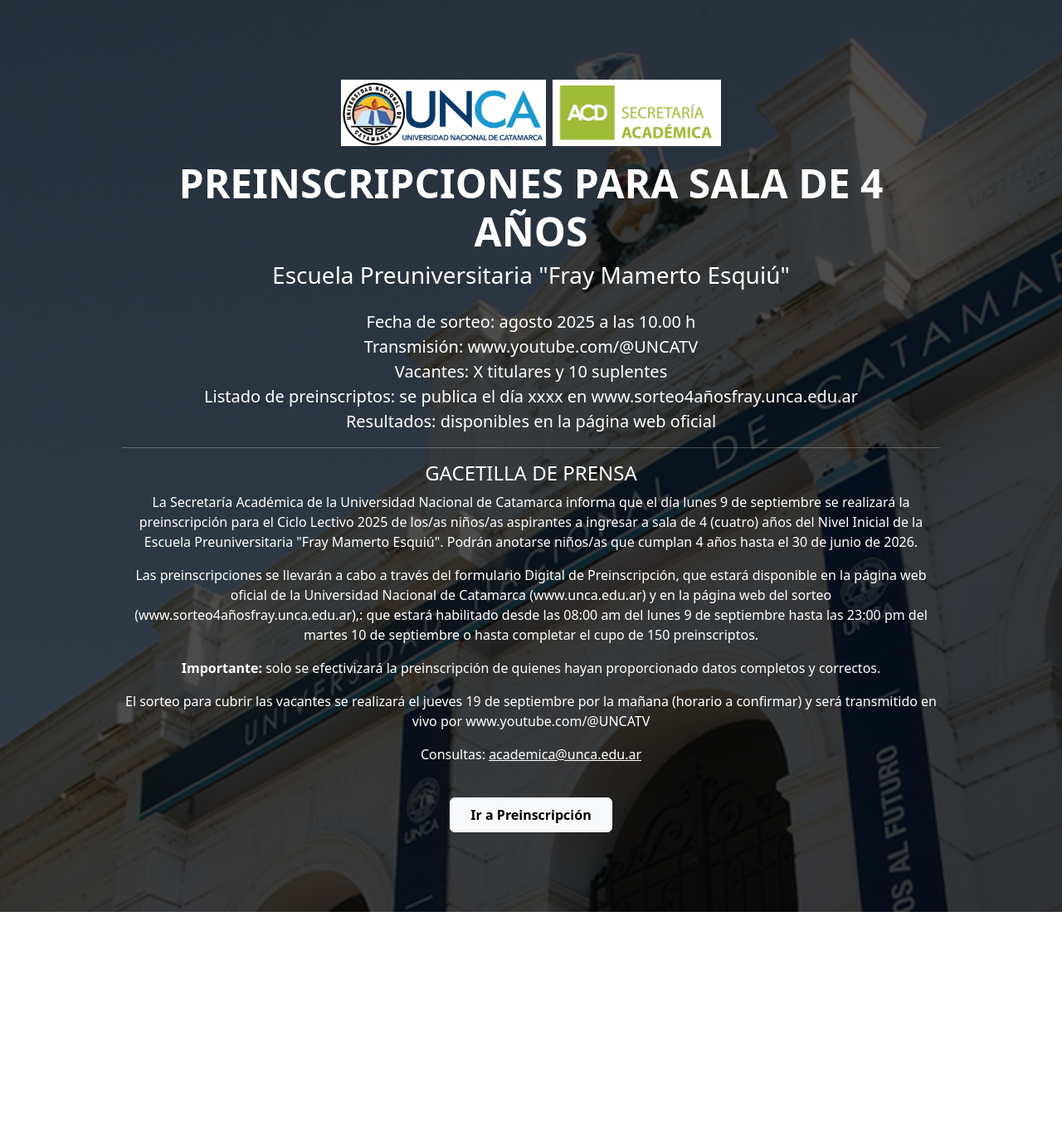
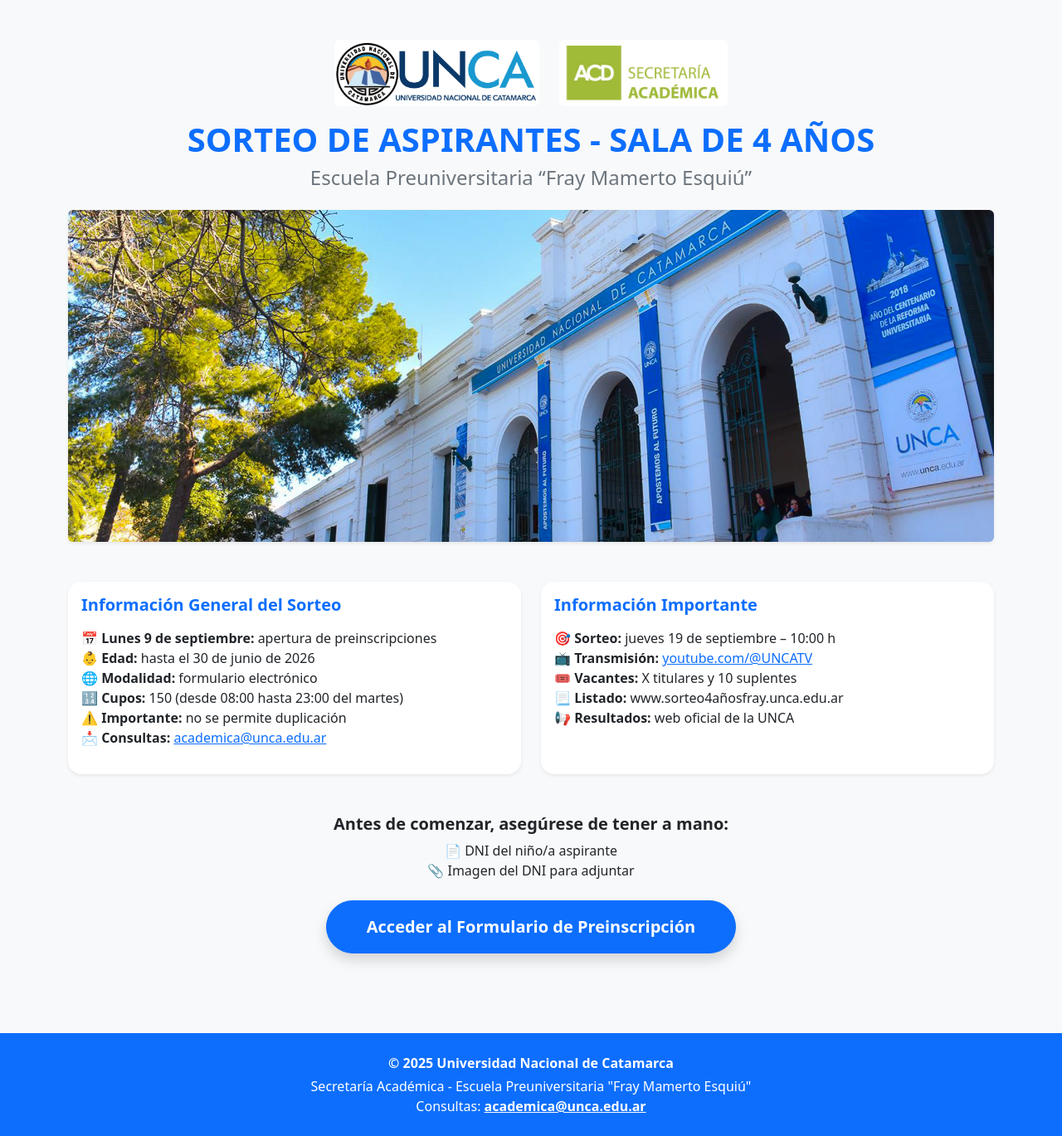
Before and after one commit to Ulises-Gordillo-1999/Sorteo, a React (Create React App) app in the folder frontend/: page / in a window 1280 px wide. Shown: the whole page at 83% size. Before the commit the page ends 1099 px from the top, so only its background shows below. Built offline with nearby package versions, Linux system fonts and the light colour scheme.

Commit message:
Correciones en el homepage y la imagen principal de la homepage

```diff
--- a/frontend/src/App.js
+++ b/frontend/src/App.js
@@ -13,16 +13,19 @@
 import HistorialSorteos from "./pages/HistorialSorteos";
 import DetalleSorteo from "./pages/DetalleSorteo";
 import HomeUnca from './pages/HomeUnca';
+import HomeUnca1 from './pages/HomeUnca1';
 import AnimacionSorteo from "./pages/AnimacionSorteo";
+import ScrollToTop from './components/ScrollToTop';
 
 
 
 function App() {
   return (
     <Router>
+      <ScrollToTop/>
       <div>
         <Routes>
-          <Route path="/" element={<HomeUnca />} />
+          <Route path="/" element={<HomeUnca1 />} />
           <Route path="/login" element={<Login />} />
           {/* Rutas Protegiddas */}
           <Route path="/admin" element={<PrivateRoute><Dashboard />{" "}</PrivateRoute>} >
--- /dev/null
+++ b/frontend/src/components/ScrollToTop.js
@@ -0,0 +1,14 @@
+import { useEffect } from 'react';
+import { useLocation } from 'react-router-dom';
+
+function ScrollToTop() {
+  const { pathname } = useLocation();
+
+  useEffect(() => {
+    window.scrollTo(0, 0); // Mueve al tope de la página
+  }, [pathname]);
+
+  return null;
+}
+
+export default ScrollToTop;
--- /dev/null
+++ b/frontend/src/pages/HomeUnca1.js
@@ -0,0 +1,164 @@
+import React from "react";
+import logoUnca from "../images/logo_unca.jpg";
+import logoSA from "../images/LOGO_SA_OFICIAL.jpg";
+import imageUnca from "../images/UNCA.jpg";
+import { useNavigate } from 'react-router-dom';
+
+
+function Home() {
+    const navigate = useNavigate();
+  return (
+    <div className="bg-light d-flex flex-column min-vh-100">
+      <main className="container py-5 flex-grow-1">
+        {/* Encabezado */}
+        <div className="text-center mb-4">
+          <div className="d-flex flex-wrap justify-content-center align-items-center gap-4 mb-3">
+            <img
+              src={logoUnca}
+              alt="Logo UNCA"
+              className="img-fluid rounded"
+              style={{ maxHeight: "80px" }}
+            />
+            <img
+              src={logoSA}
+              alt="Logo Secretaría Académica"
+              className="img-fluid rounded"
+              style={{ maxHeight: "80px" }}
+            />
+          </div>
+          <h1 className="fw-bold text-primary">
+            SORTEO DE ASPIRANTES - SALA DE 4 AÑOS
+          </h1>
+          <h4 className="text-secondary">
+            Escuela Preuniversitaria “Fray Mamerto Esquiú”
+          </h4>
+        </div>
+
+        {/* Imagen principal */}
+        <div className="mb-5">
+          <img
+            src={imageUnca}
+            alt="Edificio UNCA"
+            className="img-fluid rounded shadow-sm w-100"
+            style={{ maxHeight: "400px", objectFit: "cover" }}
+          />
+        </div>
+
+        {/* Tarjetas de información */}
+        <div className="row g-4 mb-5">
+          <div className="col-md-6">
+            <div className="card border-0 rounded-4 shadow-sm h-100">
+              <div className="card-body">
+                <h5 className="card-title text-primary fw-bold">
+                  Información General del Sorteo
+                </h5>
+                <ul className="list-unstyled mt-3">
+                  <li>
+                    📅 <strong>Lunes 9 de septiembre:</strong> apertura de
+                    preinscripciones
+                  </li>
+                  <li>
+                    👶 <strong>Edad:</strong> hasta el 30 de junio de 2026
+                  </li>
+                  <li>
+                    🌐 <strong>Modalidad:</strong> formulario electrónico
+                  </li>
+                  <li>
+                    🔢 <strong>Cupos:</strong> 150 (desde 08:00 hasta 23:00 del
+                    martes)
+                  </li>
+                  <li>
+                    ⚠️ <strong>Importante:</strong> no se permite duplicación
+                  </li>
+                  <li>
+                    📩 <strong>Consultas:</strong>{" "}
+                    <a href="mailto:academica@unca.edu.ar">
+                      academica@unca.edu.ar
+                    </a>
+                  </li>
+                </ul>
+              </div>
+            </div>
+          </div>
+
+          <div className="col-md-6">
+            <div className="card border-0 rounded-4 shadow-sm h-100">
+              <div className="card-body">
+                <h5 className="card-title text-primary fw-bold">
+                  Información Importante
+                </h5>
+                <ul className="list-unstyled mt-3">
+                  <li>
+                    🎯 <strong>Sorteo:</strong> jueves 19 de septiembre – 10:00
+                    h
+                  </li>
+                  <li>
+                    📺 <strong>Transmisión:</strong>{" "}
+                    <a
+                      href="https://www.youtube.com/@UNCATV"
+                      target="_blank"
+                      rel="noreferrer"
+                    >
+                      youtube.com/@UNCATV
+                    </a>
+                  </li>
+                  <li>
+                    🎟️ <strong>Vacantes:</strong> X titulares y 10 suplentes
+                  </li>
+                  <li>
+                    📃 <strong>Listado:</strong> www.sorteo4añosfray.unca.edu.ar
+                  </li>
+                  <li>
+                    📢 <strong>Resultados:</strong> web oficial de la UNCA
+                  </li>
+                </ul>
+              </div>
+            </div>
+          </div>
+        </div>
+
+        {/* Recordatorio */}
+        <div className="mb-4 text-center">
+          <h5 className="fw-bold">
+            Antes de comenzar, asegúrese de tener a mano:
+          </h5>
+          <ul className="list-unstyled">
+            <li>📄 DNI del niño/a aspirante</li>
+            <li>📎 Imagen del DNI para adjuntar</li>
+          </ul>
+        </div>
+
+        {/* Botón */}
+        <div className="text-center mb-5">
+          <button
+            className="btn btn-primary btn-lg px-5 py-3 fw-bold rounded-pill shadow"
+            onClick={() => navigate('/inscripcion')}
+          >
+            Acceder al Formulario de Preinscripción
+          </button>
+        </div>
+      </main>
+
+      {/* Footer */}
+      <footer className="bg-primary text-white text-center py-4 mt-auto">
+        <p className="mb-1 fw-semibold">
+          &copy; {new Date().getFullYear()} Universidad Nacional de Catamarca
+        </p>
+        <p className="mb-0">
+          Secretaría Académica - Escuela Preuniversitaria "Fray Mamerto Esquiú"
+        </p>
+        <p className="mb-0">
+          Consultas:{" "}
+          <a
+            href="mailto:academica@unca.edu.ar"
+            className="text-white text-decoration-underline fw-semibold"
+          >
+            academica@unca.edu.ar
+          </a>
+        </p>
+      </footer>
+    </div>
+  );
+}
+
+export default Home;
```
Also changed, not shown: frontend/src/images/UNCA.jpg (added).
